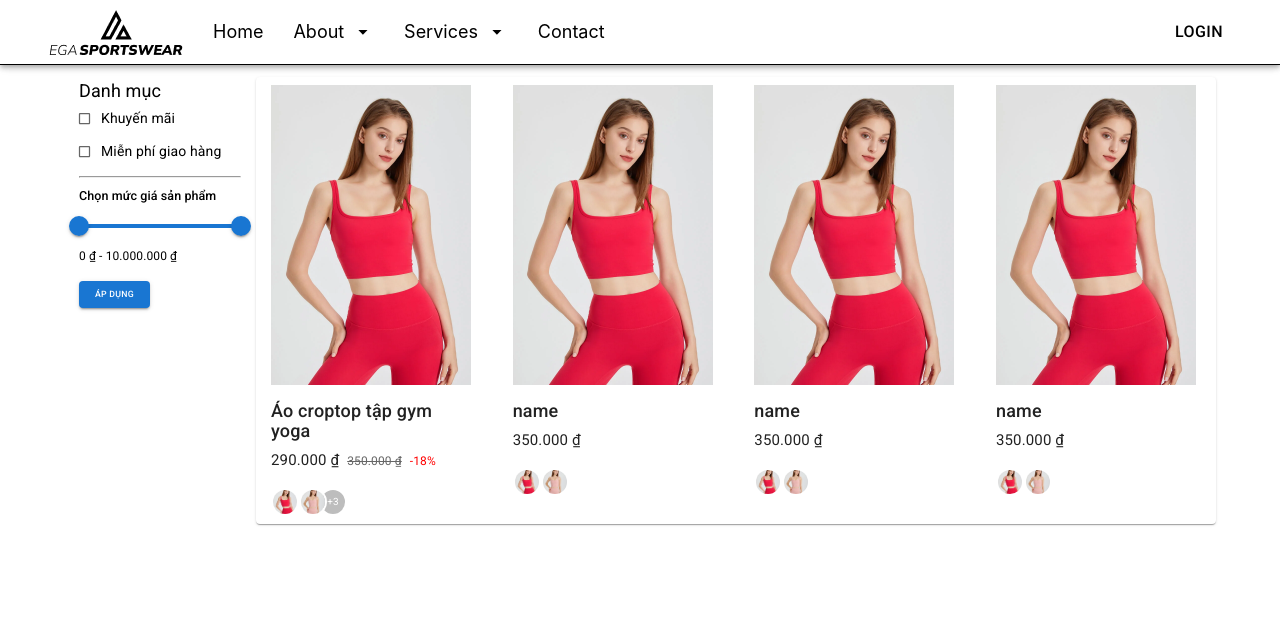
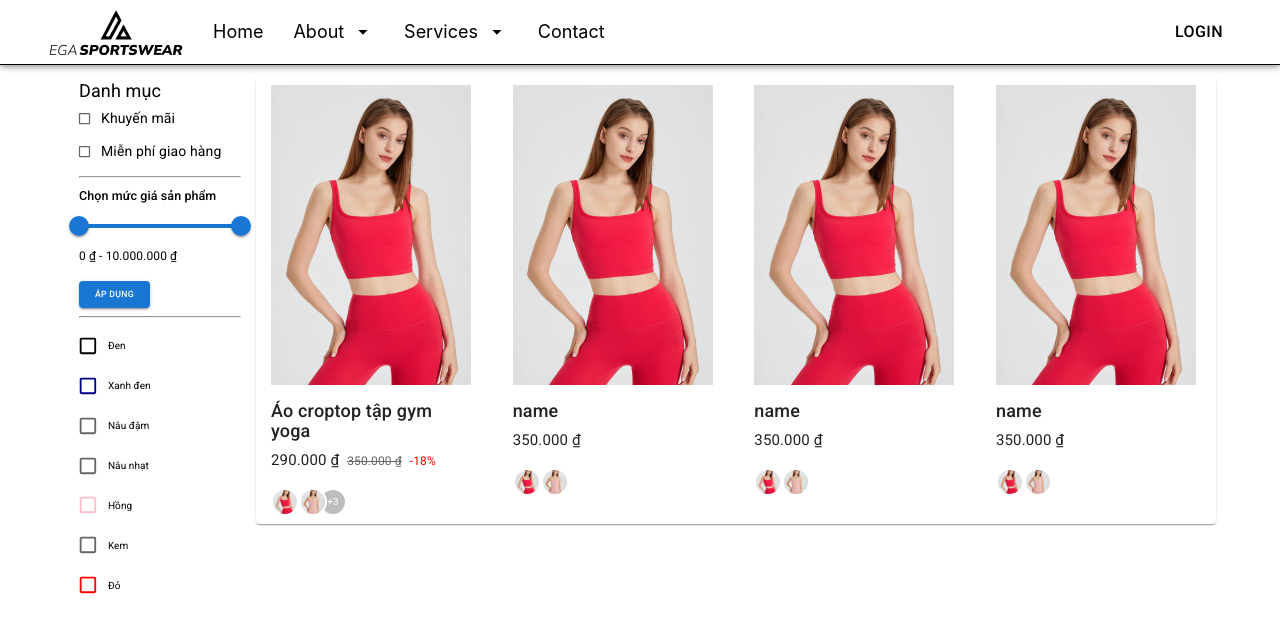
Before and after one commit to Kha03/fashion_project_gui_client, a React (Vite) app: page /products in a window 1280 px wide. Shown: the top 632 px of the page. Built offline with nearby package versions, Linux system fonts and the light colour scheme.

Commit message:
color filter component

```diff
--- /dev/null
+++ b/src/components/Products/components/Filter/ColorFilter.tsx
@@ -0,0 +1,42 @@
+import {Box, Checkbox, FormControlLabel} from '@mui/material'
+import * as React from 'react'
+import {useState} from 'react'
+
+export interface IColorFilterProps {}
+
+export default function ColorFilter() {
+  const [selectedColors, setSelectedColors] = useState<string[]>([])
+
+  const colors = [
+    {name: 'Đen', color: 'black'},
+    {name: 'Xanh đen', color: 'darkblue'},
+    {name: 'Nâu đậm', color: 'darkbrown'},
+    {name: 'Nâu nhạt', color: 'lightbrown'},
+    {name: 'Hồng', color: 'pink'},
+    {name: 'Kem', color: 'cream'},
+    {name: 'Đỏ', color: 'red'},
+  ]
+  const handleChange = (event: React.ChangeEvent<HTMLInputElement>) => {
+    const {checked, value} = event.target
+    setSelectedColors((prev) =>
+      checked ? [...prev, value] : prev.filter((color) => color !== value),
+    )
+  }
+  return colors.map((color) => (
+    <Box>
+      <FormControlLabel
+        key={color.color}
+        control={
+          <Checkbox
+            checked={selectedColors.includes(color.color)}
+            onChange={handleChange}
+            value={color.color}
+            style={{color: color.color}}
+            size='large'
+          />
+        }
+        label={color.name}
+      />
+    </Box>
+  ))
+}
--- a/src/components/Products/components/ProductFilter/ProductFilter.tsx
+++ b/src/components/Products/components/ProductFilter/ProductFilter.tsx
@@ -1,6 +1,7 @@
 import {Box} from '@mui/material'
 import CategoryFilter from '../Filter/CategoryFilter'
 import PriceFilter from '../Filter/PriceFilter'
+import ColorFilter from '../Filter/ColorFilter'
 
 export interface IProductFilterProps {
   onFilterChange: object
@@ -12,7 +13,8 @@ export default function ProductFilter({onFilterChange}: IProductFilterProps) {
       <CategoryFilter />
       <hr />
       <PriceFilter />
-
+      <hr />
+      <ColorFilter />
     </Box>
   )
 }
```
